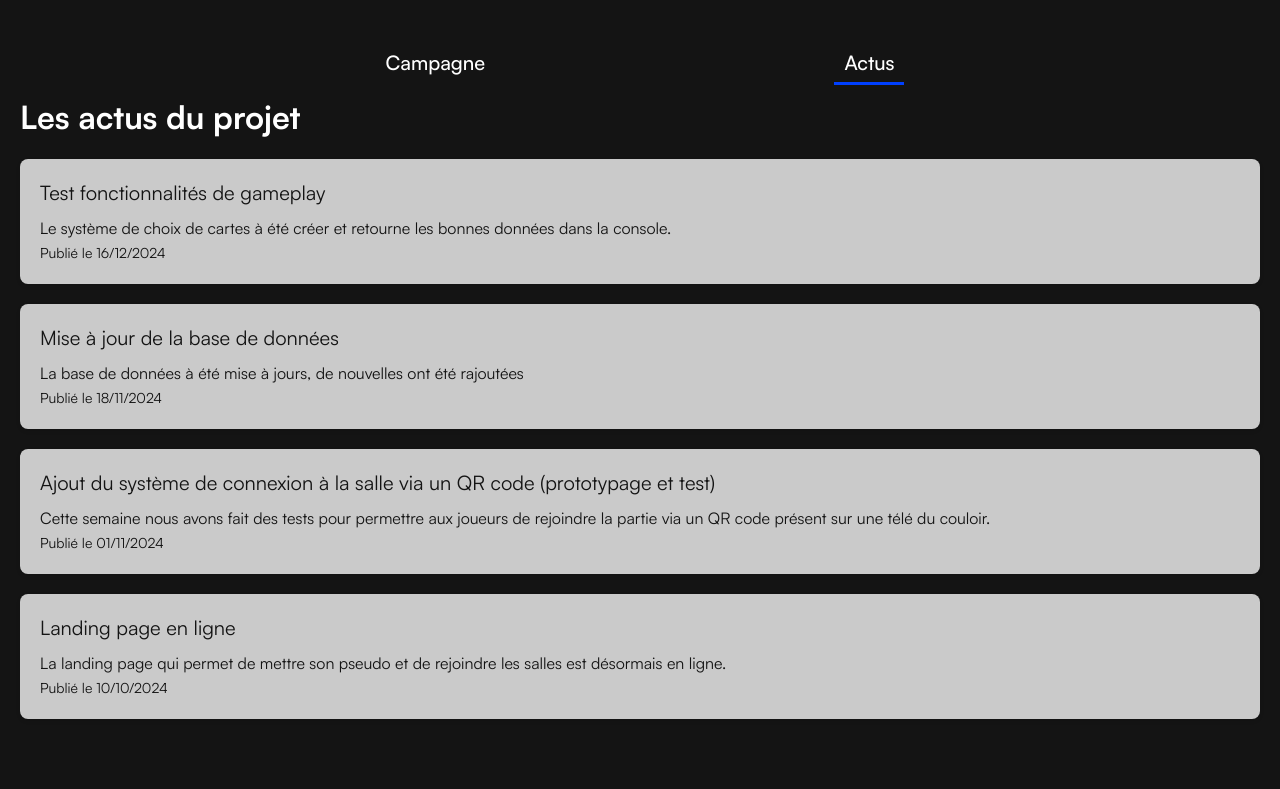
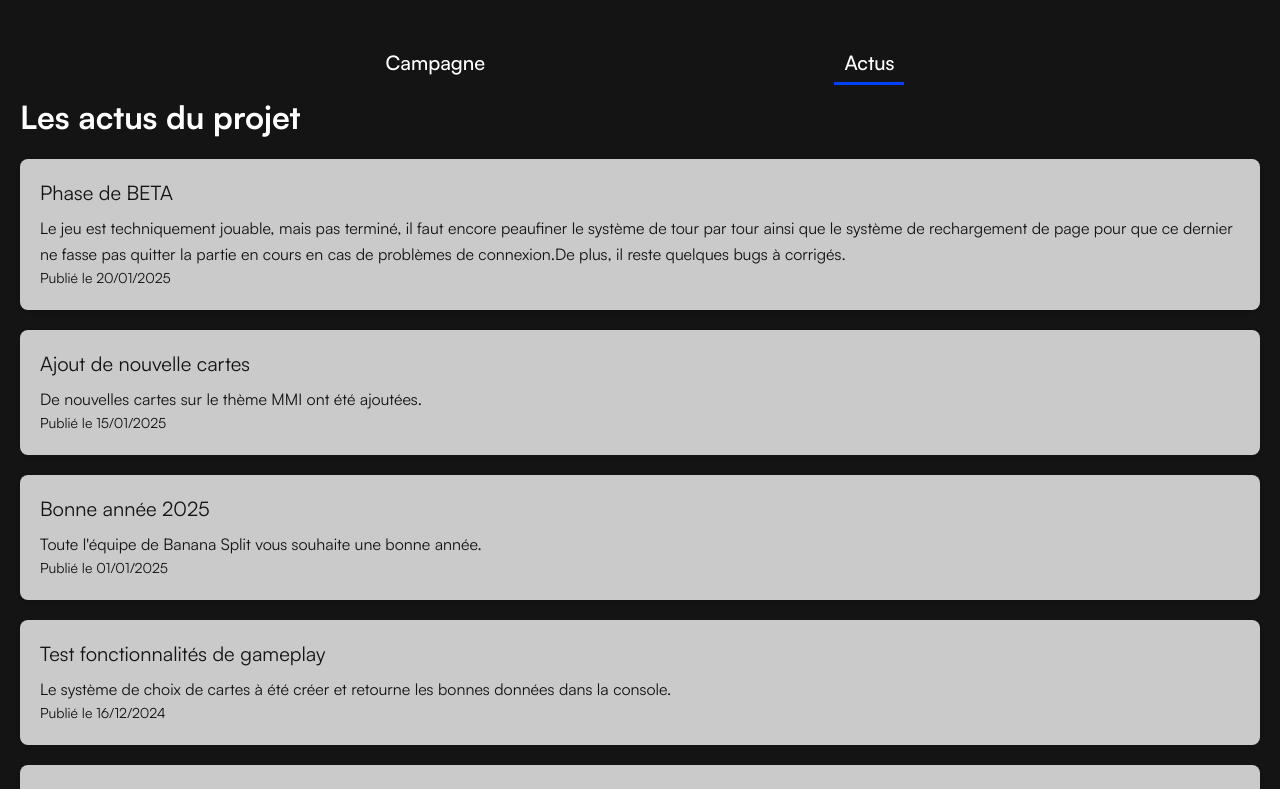
Before and after one commit to D3ller/NuxtBlancMangeCoco, a Vue app in the folder kickstarter/: page /actus in a window 1280 px wide. Shown: the part 1324-2113 px from the top of the page. Before the commit the page ends 2063 px from the top, so only its background shows below. Built offline with nearby package versions, Linux system fonts and the light colour scheme.

Commit message:
Ajout d'actualités dans la rubrique actu

```diff
--- a/kickstarter/src/components/avance.vue
+++ b/kickstarter/src/components/avance.vue
@@ -2,7 +2,7 @@
 import Progressbar  from "../components/item/progressbar.vue";
 import {ref} from 'vue'
 
-let progress = ref(55)
+let progress = ref(80)
 </script>
 
 <template>
--- a/kickstarter/src/views/ActusView.vue
+++ b/kickstarter/src/views/ActusView.vue
@@ -7,6 +7,21 @@
     <div class="content">
       <h2 class="title" id="description">Les actus du projet</h2>
       <div class="news-cards">
+        <div class="news-card">
+          <h3>Phase de BETA</h3>
+          <p>Le jeu est techniquement jouable, mais pas terminé, il faut encore peaufiner le système de tour par tour ainsi que le système de rechargement de page pour que ce dernier ne fasse pas quitter la partie en cours en cas de problèmes de connexion.De plus, il reste quelques bugs à corrigés.</p>
+          <p class="date">Publié le 20/01/2025</p>
+        </div>
+        <div class="news-card">
+          <h3>Ajout de nouvelle cartes</h3>
+          <p>De nouvelles cartes sur le thème MMI ont été ajoutées. </p>
+          <p class="date">Publié le 15/01/2025</p>
+        </div>
+        <div class="news-card">
+          <h3>Bonne année 2025 </h3>
+          <p>Toute l'équipe de Banana Split vous souhaite une bonne année.</p>
+          <p class="date">Publié le 01/01/2025</p>
+        </div>
         <div class="news-card">
           <h3>Test fonctionnalités de gameplay</h3>
           <p>Le système de choix de cartes à été créer et retourne les bonnes données dans la console. </p>
@@ -40,7 +55,6 @@ import HeaderLinks from "@/components/HeaderLinks.vue";
 </script>
 
 <style scoped>
-/* Styles de base */
 .container {
   padding: 20px;
   overflow-x: hidden; /* Prevent horizontal scrolling */
```
